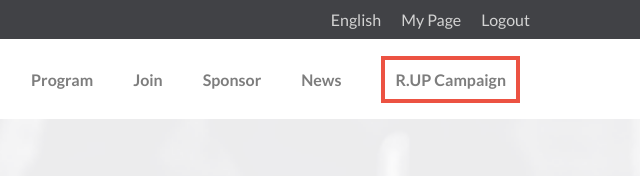
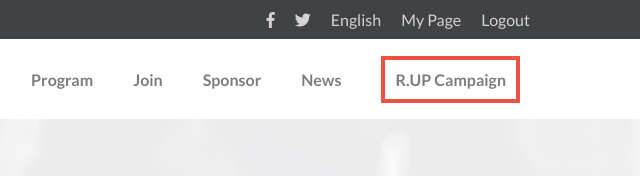
Before and after one commit to Banstein/first-project_riseup, a website: page index.html in a window 1280 px wide. Shown: the top 176 px of the page, 640-1280 px from the left. Drawn offline with Linux system fonts and the light colour scheme; a web font is replaced by a local one.

Commit message:
Update index.html

```diff
--- a/index.html
+++ b/index.html
@@ -19,8 +19,8 @@
     <nav class="desktop-nav">
       <div class="desktop-nav-first">
         <ul class="desktop-nav-list">
-          <li><a href="#"><i class="fa fa-facebook"></i></a></li>
-          <li><a href="#"><i class="fa fa-twitter"></i></a></li>
+          <li><a href="#"><i class="fab fa-facebook-f"></i></a></li>
+          <li><a href="#"><i class="fab fa-twitter"></i></a></li>
           <li><a href="#">English</a></li>
           <li><a href="#">My Page</a></li>
           <li><a href="#">Logout</a></li>
```
